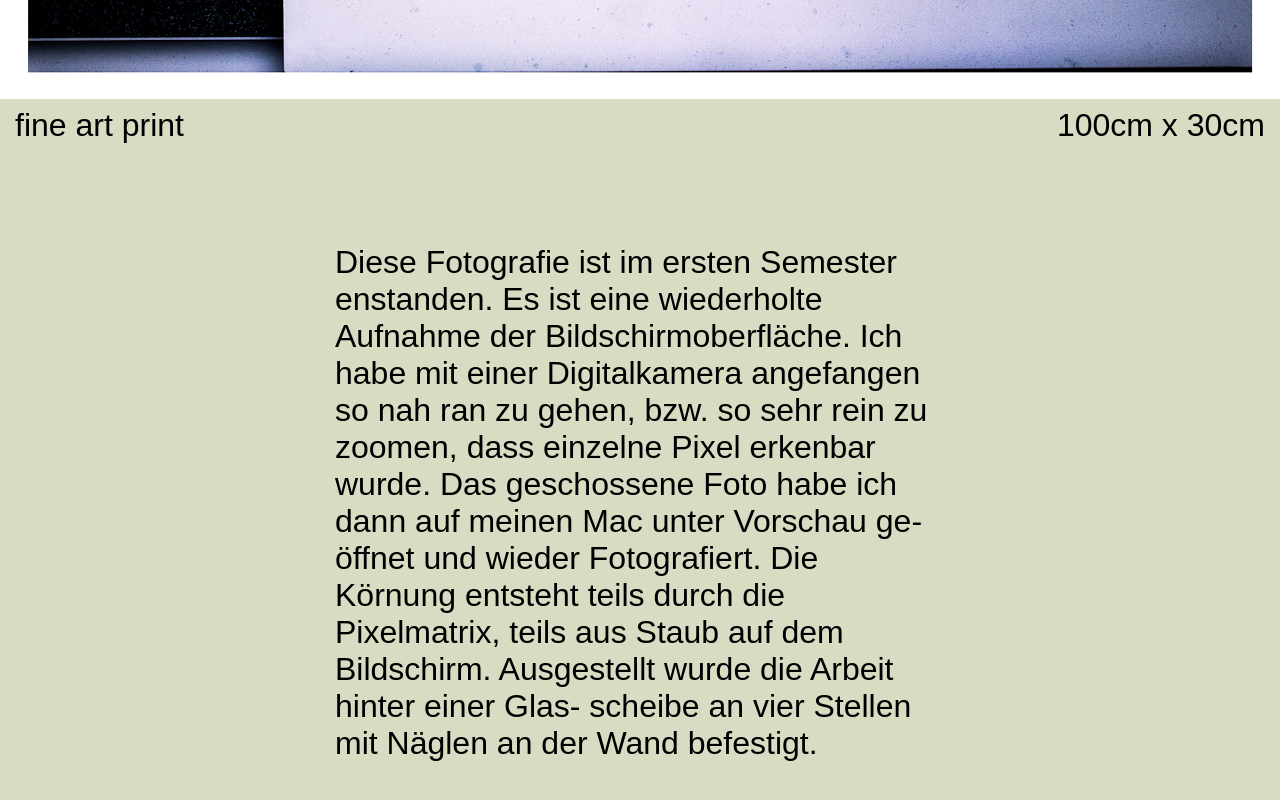
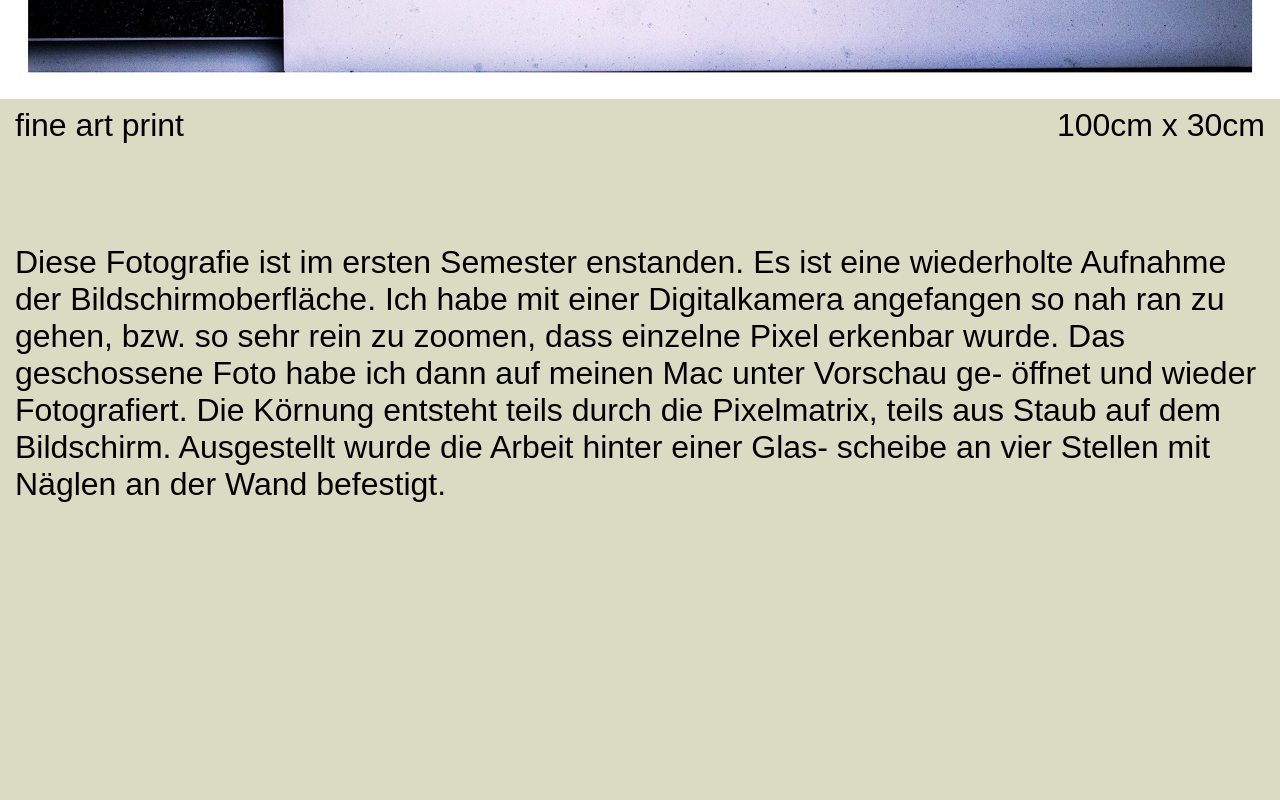
Before and after one commit to mavinbe/2021_kunst_diplom_doku_js, a React (Create React App) app: page /works/ot_noise in a window 1280 px wide. Shown: the part 426-1226 px from the top of the page. After the commit the page ends 1029 px from the top, so only its background shows below. Built offline with nearby package versions, Linux system fonts and the light colour scheme; a web font is replaced by a local one.

Commit message:
style media page

```diff
--- a/src/component/Media.css
+++ b/src/component/Media.css
@@ -1,3 +1,8 @@
+.no-padding {
+    padding-left: 0;
+    padding-right: 0;
+}
+
 .navi_media {
     position: fixed;
     padding: 0px;
--- a/src/component/Media.js
+++ b/src/component/Media.js
@@ -75,13 +75,10 @@ export function Media( props )  {
     if(props.work.description) {
         description =
             (<Row style={{marginTop: '100px', marginBottom: '100px'}}>
-                <Col md={3} sm={3} xs={3}>
-                </Col>
-                <Col md={6} sm={6} xs={6}>
+
+                <Col md={12} sm={12} xs={12}>
                     <div dangerouslySetInnerHTML={{__html: props.work.description}}>
                     </div>
-                </Col>
-                <Col md={3} sm={3} xs={3}>
                 </Col>
 
             </Row>)
@@ -97,14 +94,9 @@ export function Media( props )  {
 
         }
         additional_media = (<Row style={{marginTop: '100px', marginBottom: '100px'}}>
-            <Col md={3} sm={3} xs={3}>
-            </Col>
-            <Col md={6} sm={6} xs={6}>
+            <Col md={12} sm={12} xs={12}>
                 {additional_media_conent}
             </Col>
-            <Col md={3} sm={3} xs={3}>
-            </Col>
-
         </Row>)
     }
     return (
@@ -146,7 +138,7 @@ export function Media( props )  {
             </div>
 
             <div className="navi_media">
-                <Container style={{maxWidth:`${contain_dimensions.width}px`}}>
+                <Container style={{maxWidth: '100%'}}>
                     <Row>
                         <Col className="navi_media_entry" key="navi_left"  md={4} sm={4} xs={4} >
                             <a onClick={handleClickLeft} href="#">
```
